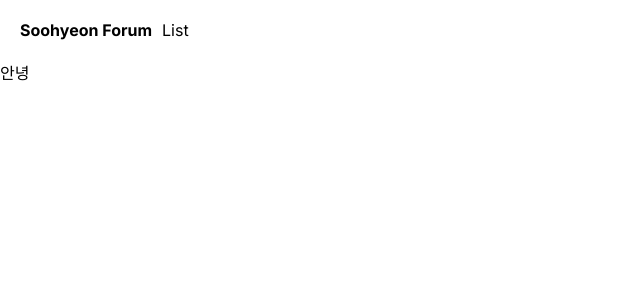
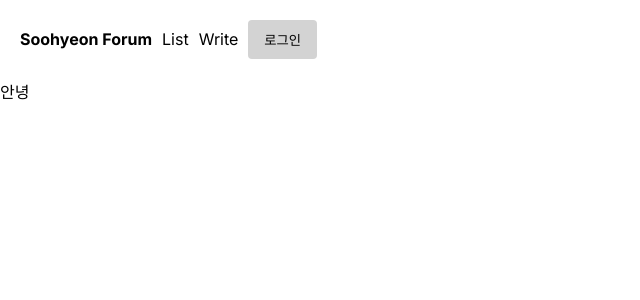
Before and after one commit to sooheyon/forum, a Next.js app: page / in a window 1280 px wide. Shown: the top 300 px of the page, without its empty margins (0-640 px from the left). Built offline with nearby package versions, Linux system fonts and the light colour scheme; no server answers; the database is empty.

Commit message:
소셜 로그인 기능

```diff
--- /dev/null
+++ b/app/LoginButton.js
@@ -0,0 +1,15 @@
+"use client";
+
+import { signIn, signOut } from "next-auth/react";
+
+export default function LoginButton() {
+  return (
+    <button
+      onClick={() => {
+        signIn();
+      }}
+    >
+      로그인
+    </button>
+  );
+}
--- /dev/null
+++ b/app/LogoutButton.js
@@ -0,0 +1,15 @@
+"use client";
+
+import { signOut } from "next-auth/react";
+
+export default function LogoutButton() {
+  return (
+    <button
+      onClick={() => {
+        signOut();
+      }}
+    >
+      로그아웃
+    </button>
+  );
+}
--- a/app/layout.js
+++ b/app/layout.js
@@ -1,6 +1,10 @@
 import { Inter } from "next/font/google";
 import "./globals.css";
 import Link from "next/link";
+import LoginButton from "./LoginButton";
+import { getServerSession } from "next-auth";
+import { authOptions } from "@/pages/api/auth/[...nextauth]";
+import LogoutButton from "./LogoutButton";
 
 const inter = Inter({ subsets: ["latin"] });
 
@@ -9,7 +13,10 @@ export const metadata = {
   description: "Generated by create next app",
 };
 
-export default function RootLayout({ children }) {
+export default async function RootLayout({ children }) {
+  const session = await getServerSession(authOptions);
+  console.log(session);
+
   return (
     <html lang="en">
       <body className={inter.className}>
@@ -18,6 +25,16 @@ export default function RootLayout({ children }) {
             Soohyeon Forum
           </Link>
           <Link href="/list">List</Link>
+          <Link href="/write">Write</Link>
+
+          {session ? (
+            <>
+              <span>{session.user.name}</span>
+              <LogoutButton />
+            </>
+          ) : (
+            <LoginButton />
+          )}
         </div>
         {children}
       </body>
--- a/pages/api/auth/[...nextauth].js
+++ b/pages/api/auth/[...nextauth].js
@@ -1,13 +1,14 @@
 import NextAuth from "next-auth";
+import GithubProvider from "next-auth/providers/github";
 
 export const authOptions = {
   providers: [
-    GithubProviders({
+    GithubProvider({
       clientId: process.env.NEXT_PUBLIC_GITHUB_CLIENT_ID,
       clientSecret: process.env.NEXT_PUBLIC_GITHUB_CLIENT_SECRET,
     }),
   ],
-  secret: 'soohyeonjo'
+  secret: "soohyeonjo",
 };
 
-export default NextAuth(authOptions)
+export default NextAuth(authOptions);
```
